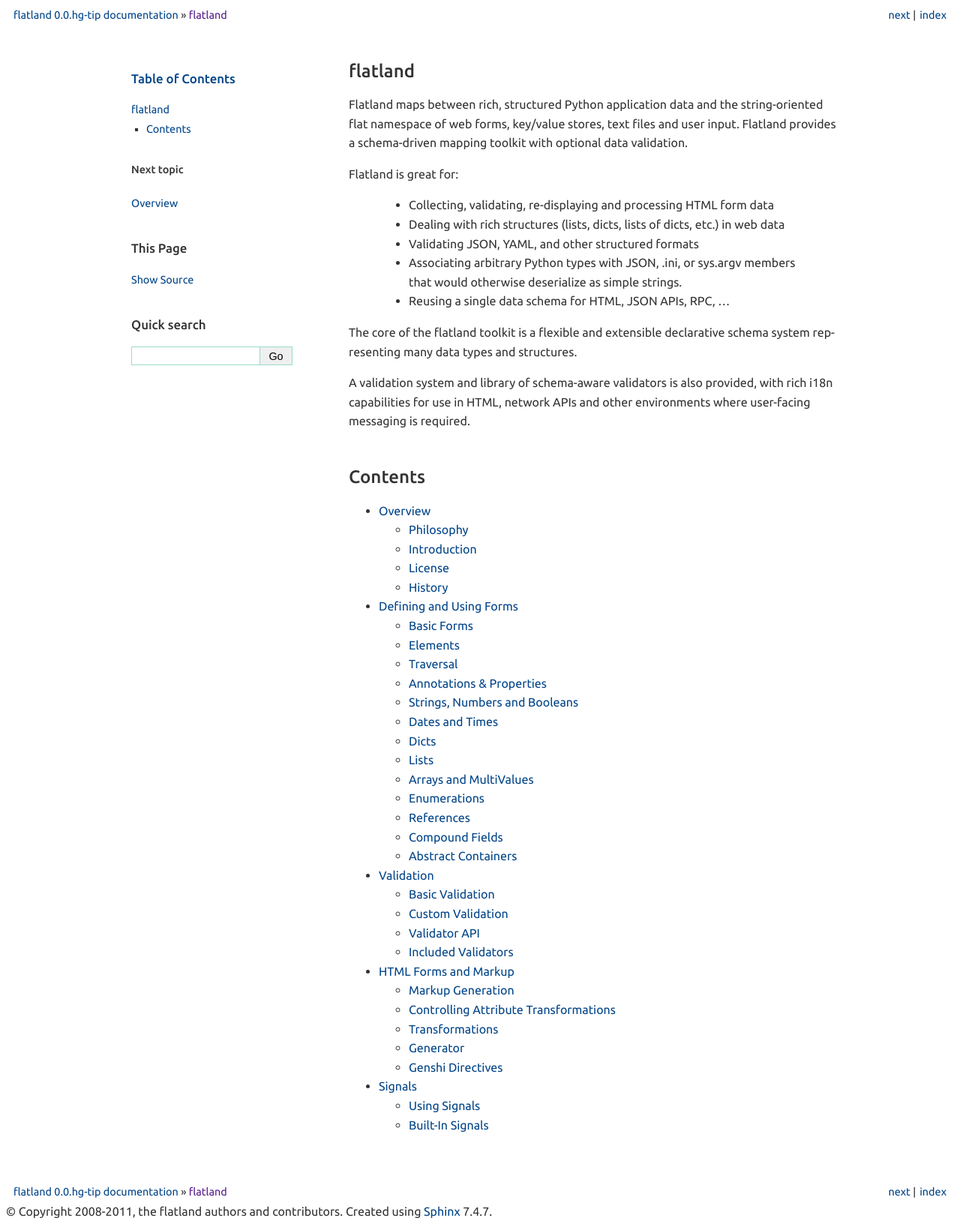
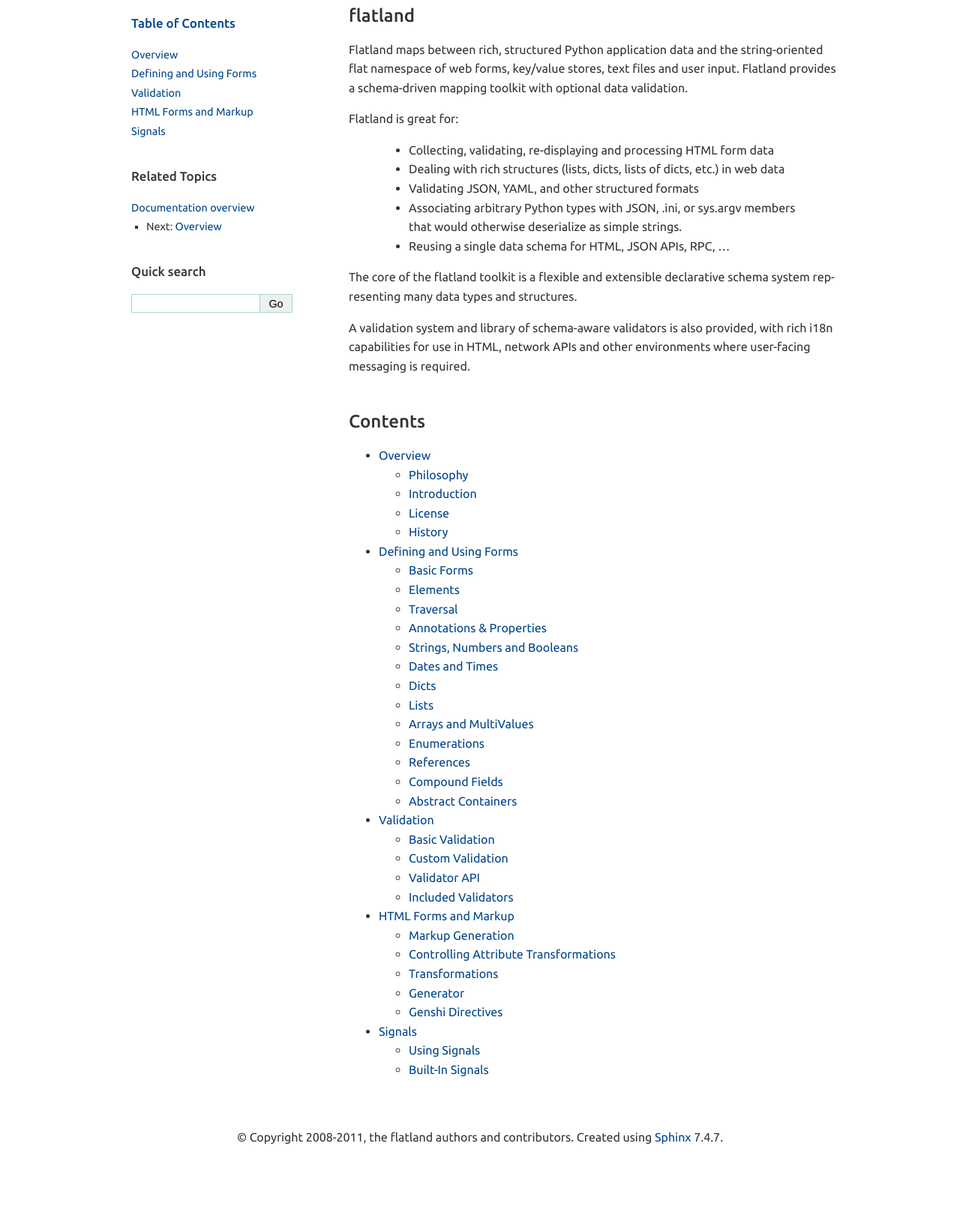
Before and after one commit to discorporate/flatland, a Sphinx documentation site: the page built from docs/index.rst, in a window 1280 px wide. Shown: the whole page at 75% size. Built offline with Sphinx 7.4.7, drawn with Linux system fonts in a browser that asks for light colours; after the commit the page ends 1537 px from its top, so only the background shows below that.

Commit message:
More changes to Sphinx theme

```diff
--- /dev/null
+++ b/docs/_themes/flatland/layout.html
@@ -0,0 +1,3 @@
+{% extends "basic/layout.html" %}
+{%- block relbar1 %}{% endblock %}
+{%- block relbar2 %}{% endblock %}
--- /dev/null
+++ b/docs/_themes/flatland/relations.html
@@ -0,0 +1,20 @@
+{# Stolen from Flask #}
+<h3>Related Topics</h3>
+<ul>
+  <li><a href="{{ pathto(master_doc) }}">Documentation overview</a><ul>
+  {%- for parent in parents %}
+  <li><a href="{{ parent.link|e }}">{{ parent.title }}</a><ul>
+  {%- endfor %}
+    {%- if prev %}
+      <li>Previous: <a href="{{ prev.link|e }}" title="{{ _('previous chapter')
+        }}">{{ prev.title }}</a></li>
+    {%- endif %}
+    {%- if next %}
+      <li>Next: <a href="{{ next.link|e }}" title="{{ _('next chapter')
+        }}">{{ next.title }}</a></li>
+    {%- endif %}
+  {%- for parent in parents %}
+  </ul></li>
+  {%- endfor %}
+  </ul></li>
+</ul>
--- a/docs/_themes/flatland/static/flatland.css
+++ b/docs/_themes/flatland/static/flatland.css
@@ -7,6 +7,7 @@
   font-family: 'Ubuntu', sans-serif;
   line-height: 160%;
   color: #333;
+  background: #fff;
 }
 
 
@@ -40,8 +41,7 @@
 
 
 div.document {
-  margin: 0 auto;
-  margin-bottom: 3em;
+  margin: -3em auto 3em auto;
   width: 950px;
 }
 
@@ -62,3 +62,33 @@
   margin: 0;
   padding: 0;
 }
+
+
+div#searchbox input {
+   border: 1px solid #333 !important;
+}
+
+
+div#searchbox input[type=text] {
+   background: #fff !important;
+   color: #333 !important;
+   width: 150px;
+}
+
+
+div#searchbox input[type=submit] {
+   background: #333 !important;
+   color: #fff !important;
+}
+
+
+p.searchtip {
+   font-style: italic;
+}
+
+
+div.footer {
+   width: 950px;
+   margin: auto;
+   text-align: center;
+}
--- a/docs/conf.py
+++ b/docs/conf.py
@@ -32,3 +32,7 @@
 
 html_theme_path = ['_themes']
 html_theme = 'flatland'
+html_show_sourcelink = False
+html_sidebars = {
+    'index': ['globaltoc.html', 'relations.html', 'sourcelink.html', 'searchbox.html'],
+}
```
